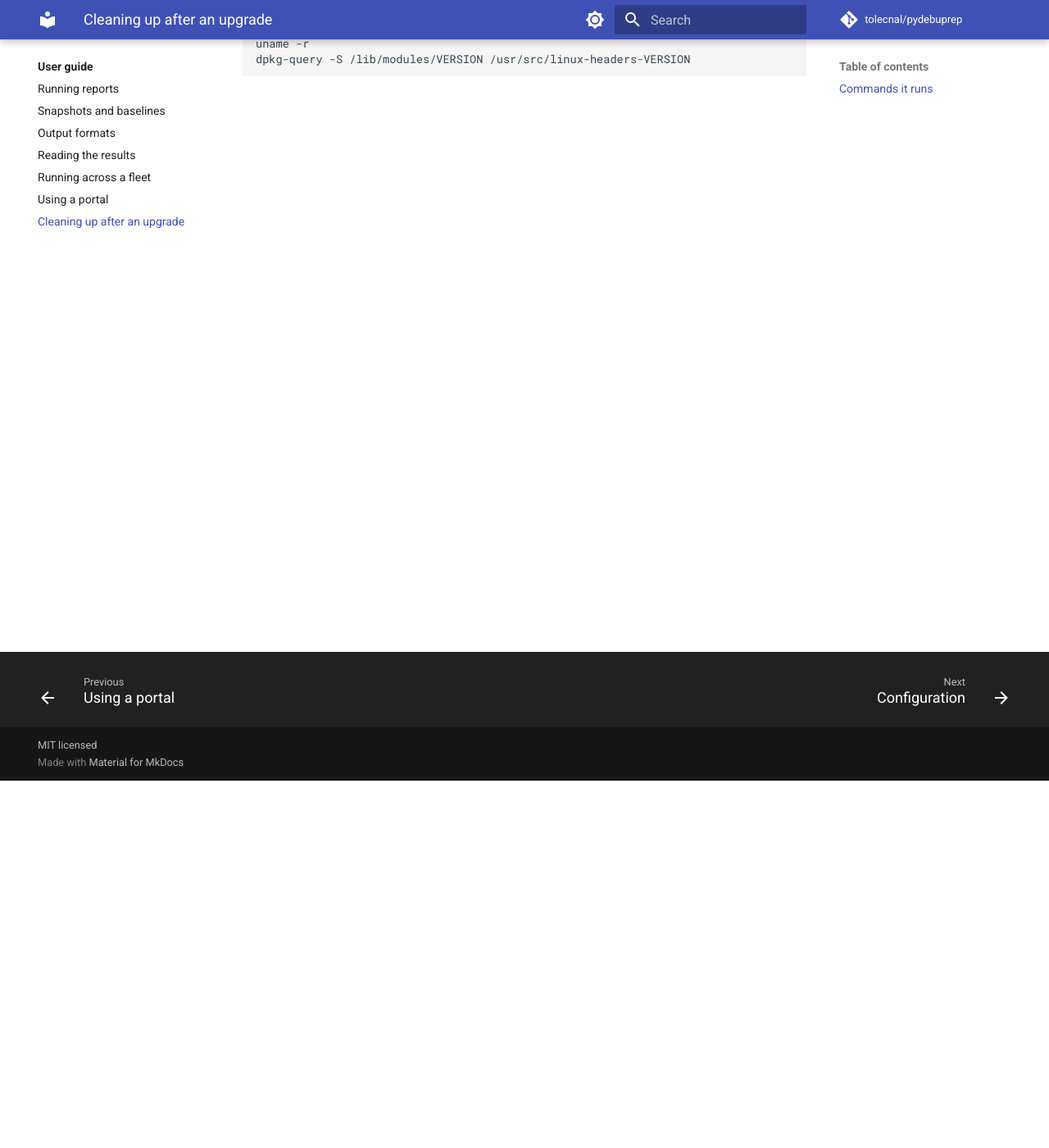
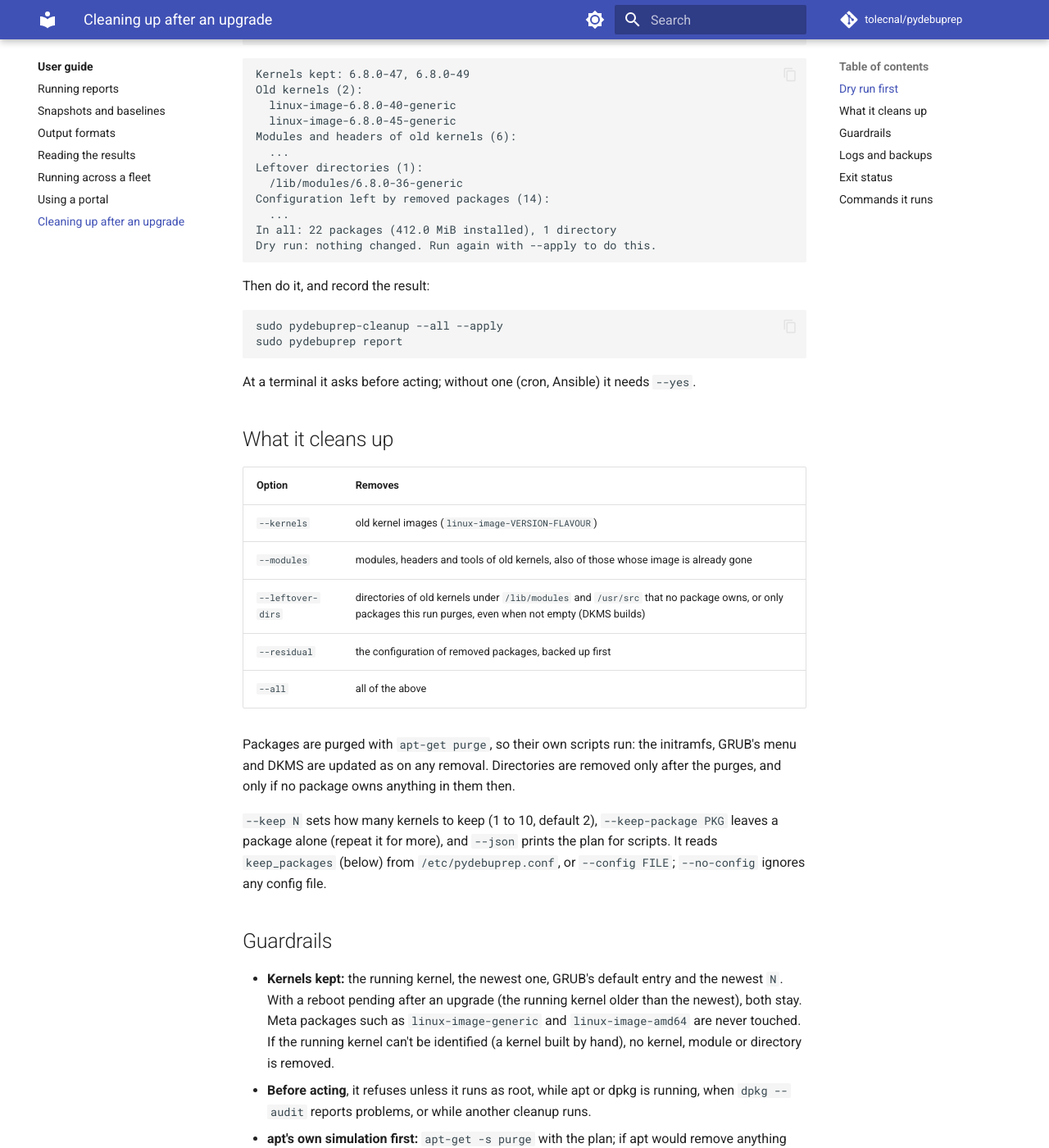
Before and after one commit to tolecnal/pydebuprep, an MkDocs documentation site: the page built from docs/guide/cleanup.md, in a window 1280 px wide and 1400 px high, scrolled down 448 px. Shown: the whole window at 82% size. Built offline with MkDocs 1.6.1 and Material for MkDocs 9.7.7, drawn with Linux system fonts in a browser that asks for light colours; comment, search, counter and statistics services are not loaded; some of the changed text lies outside the part shown.

Commit message:
feat(cleanup): package, man page and guide
pydebuprep-cleanup ships in the pydebuprep package: its man page,
a logrotate entry, and the log and backup directories (created by
postinst; purging the package removes the log, keeps the backups).
dpkg-rc points at it. A test fails if anything outside the cleanup
package imports it.

Co-Authored-By: Claude Opus 5.5 <noreply@anthropic.com>

````diff
--- a/docs/guide/cleanup.md
+++ b/docs/guide/cleanup.md
@@ -2,8 +2,105 @@
 
 `pydebuprep-cleanup` purges what a release upgrade leaves behind: old kernels, their
 modules and headers, directories DKMS leaves in them, and the configuration of
-removed packages. Unlike `pydebuprep report`, it changes the system: on purpose, and
-only when you ask it to (see [What pydebuprep changes](../about/read-only.md#the-cleanup-tool)).
+removed packages (dpkg state `rc`, which the [dpkg-rc](../checks/dpkg-rc.md) check
+reports). Unlike `pydebuprep report`, it changes the system: on purpose, and only when
+you ask it to (see [What pydebuprep changes](../about/read-only.md#the-cleanup-tool)).
+
+## Dry run first
+
+Without `--apply` it only shows what it would do, and changes nothing:
+
+```sh
+sudo pydebuprep-cleanup --all
+```
+
+```text
+Kernels kept: 6.8.0-47, 6.8.0-49
+Old kernels (2):
+  linux-image-6.8.0-40-generic
+  linux-image-6.8.0-45-generic
+Modules and headers of old kernels (6):
+  ...
+Leftover directories (1):
+  /lib/modules/6.8.0-36-generic
+Configuration left by removed packages (14):
+  ...
+In all: 22 packages (412.0 MiB installed), 1 directory
+Dry run: nothing changed. Run again with --apply to do this.
+```
+
+Then do it, and record the result:
+
+```sh
+sudo pydebuprep-cleanup --all --apply
+sudo pydebuprep report
+```
+
+At a terminal it asks before acting; without one (cron, Ansible) it needs `--yes`.
+
+## What it cleans up
+
+| Option | Removes |
+|---|---|
+| `--kernels` | old kernel images (`linux-image-VERSION-FLAVOUR`) |
+| `--modules` | modules, headers and tools of old kernels, also of those whose image is already gone |
+| `--leftover-dirs` | directories of old kernels under `/lib/modules` and `/usr/src` that no package owns, or only packages this run purges, even when not empty (DKMS builds) |
+| `--residual` | the configuration of removed packages, backed up first |
+| `--all` | all of the above |
+
+Packages are purged with `apt-get purge`, so their own scripts run: the initramfs, GRUB's
+menu and DKMS are updated as on any removal. Directories are removed only after the
+purges, and only if no package owns anything in them then.
+
+`--keep N` sets how many kernels to keep (1 to 10, default 2), `--keep-package PKG`
+leaves a package alone (repeat it for more), and `--json` prints the plan for scripts.
+It reads `keep_packages` (below) from `/etc/pydebuprep.conf`, or `--config FILE`;
+`--no-config` ignores any config file.
+
+## Guardrails
+
+- **Kernels kept:** the running kernel, the newest one, GRUB's default entry and the
+  newest `N`. With a reboot pending after an upgrade (the running kernel older than
+  the newest), both stay. Meta packages such as `linux-image-generic` and
+  `linux-image-amd64` are never touched. If the running kernel can't be identified (a
+  kernel built by hand), no kernel, module or directory is removed.
+- **Before acting**, it refuses unless it runs as root, while apt or dpkg is running,
+  when `dpkg --audit` reports problems, or while another cleanup runs.
+- **apt's own simulation first:** `apt-get -s purge` with the plan; if apt would remove
+  anything not in the plan (a meta package, a dependency), it refuses.
+- **One failure stops it:** the log says what was done and what was left undone, and
+  it exits with status 2.
+- **Packages to keep for good** go in `/etc/pydebuprep.conf`:
+
+  ```yaml
+  cleanup:
+    keep_packages: [mysql-server-8.0, postgresql-15]
+  ```
+
+  A config fetched from a [portal](portal.md) can't set `keep_packages`.
+
+## Logs and backups
+
+Every run, dry or not, logs its plan and every action to
+`/var/log/pydebuprep/cleanup.log` (rotated weekly) and to the journal:
+
+```sh
+journalctl -t pydebuprep-cleanup
+```
+
+Before purging removed packages' configuration, it saves their configuration files in
+`/var/backups/pydebuprep/rc-TIMESTAMP.tar.gz`, so a purge you regret can be undone:
+
+```sh
+sudo tar -xzf /var/backups/pydebuprep/rc-20261103T150405Z.tar.gz -C / etc/hello/hello.conf
+```
+
+Purging pydebuprep itself removes its log but keeps those backups.
+
+## Exit status
+
+0: done, or nothing to do. 1: refused by a guardrail. 2: a step failed; the rest was
+left undone. 3: a usage or config error.
 
 ## Commands it runs
 
@@ -13,4 +110,13 @@ To work out what it would remove, it only reads, like `pydebuprep report`:
 dpkg-query -W -f='${db:Status-Abbrev}\t${Package}\t${Version}\t${Installed-Size}\n'
 uname -r
 dpkg-query -S /lib/modules/VERSION /usr/src/linux-headers-VERSION
+dpkg-query -W -f='${Conffiles}\n' PACKAGE...
 ```
+
+With `--apply`, from an allowlist of its own:
+
+```sh
+dpkg --audit
+apt-get -s purge PACKAGE...
+apt-get purge -y PACKAGE...
+```
````
Also changed, not shown: README.md (+18 -0 lines), docs/checks/dpkg-rc.md (+1 -1 lines), 13 other files.
